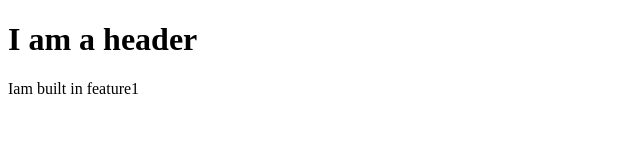
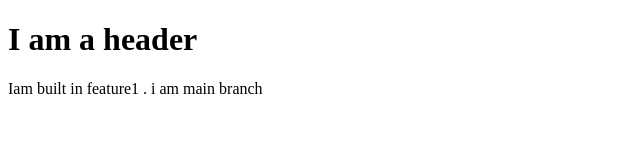
Before and after one commit to Santanu0010/another_repository, a plain HTML site: page index.html in a window 1280 px wide. Shown: the whole page, without its empty margins (0-640 px from the left). Drawn offline with Linux system fonts and the light colour scheme.

Commit message:
changed in main

```diff
--- a/index.html
+++ b/index.html
@@ -7,6 +7,6 @@
 </head>
 <body>
     <h1>I am a header</h1>
-    <p>Iam built in feature1</p>
+    <p>Iam built in feature1 . i am main branch </p>
 </body>
 </html>
```
